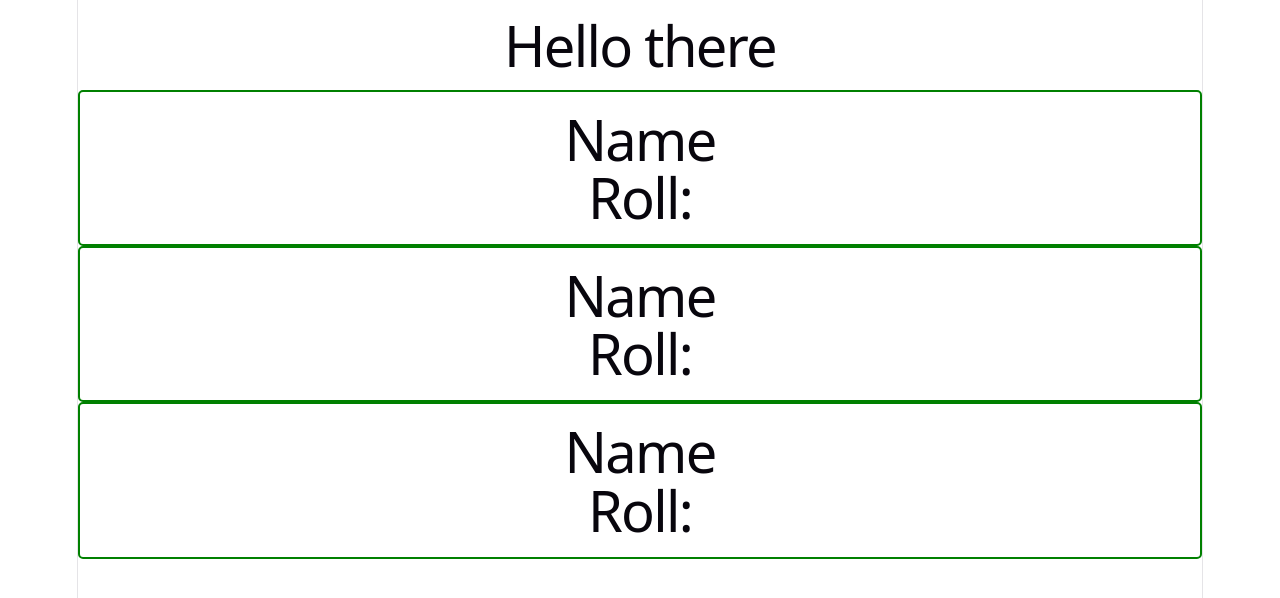
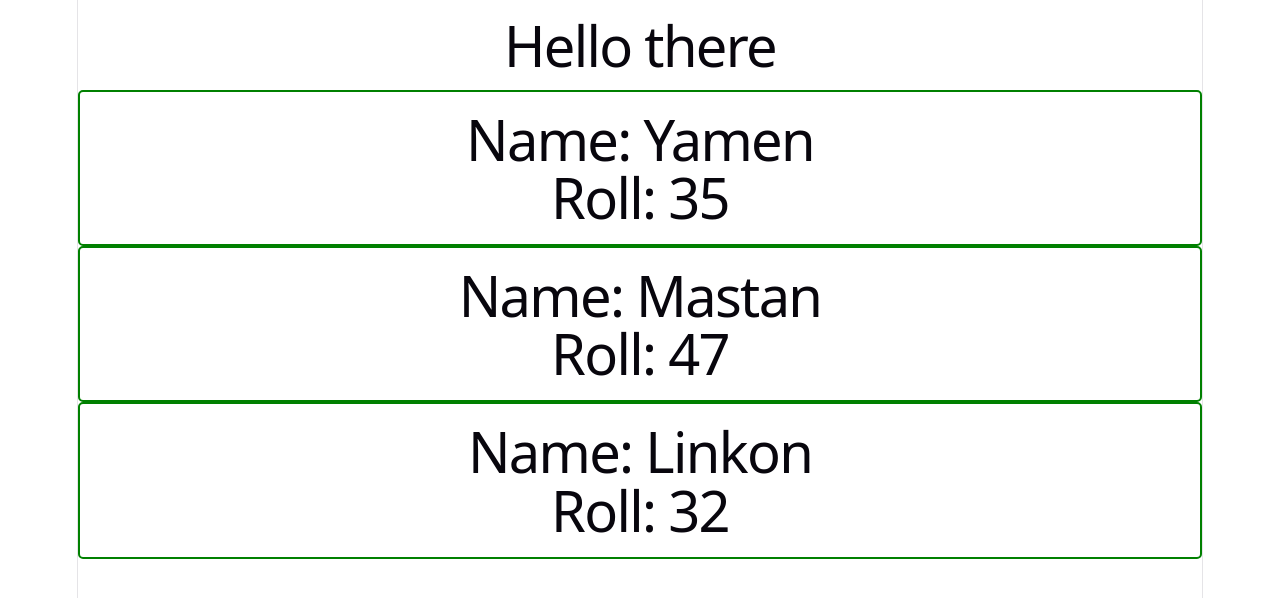
Before and after one commit to asm-saim/v1.my-react-app, a React (Vite) app: page / in a window 1280 px wide. Shown: the top 598 px of the page. Built offline with nearby package versions, Linux system fonts and the light colour scheme.

Commit message:
props implemented

```diff
--- a/src/App.tsx
+++ b/src/App.tsx
@@ -4,25 +4,25 @@ function App() {
   return (
     <>
       <h1>Hello there</h1>
-      <Student></Student>
-      <Student></Student>
-      <Student></Student>
+      <Student name="Yamen" roll="35"></Student>
+      <Student name="Mastan" roll="47"></Student>
+      <Student name="Linkon" roll="32"></Student>
     </>
   );
 }
 
 //Components:
-function Student() {
-  const student = {
-    border: "2px solid green",
-    padding: "5px",
-    margin: "10px",
-    borderRadius: "5px",
-  };
+function Student(props) {
+  // const student = {
+  //   border: "2px solid green",
+  //   padding: "5px",
+  //   margin: "10px",
+  //   borderRadius: "5px",
+  // };
   return (
     <div className="student">
-      <h1>Name</h1>
-      <h1>Roll:</h1>
+      <h1>Name: {props.name}</h1>
+      <h1>Roll: {props.roll}</h1>
     </div>
   );
 }
```
